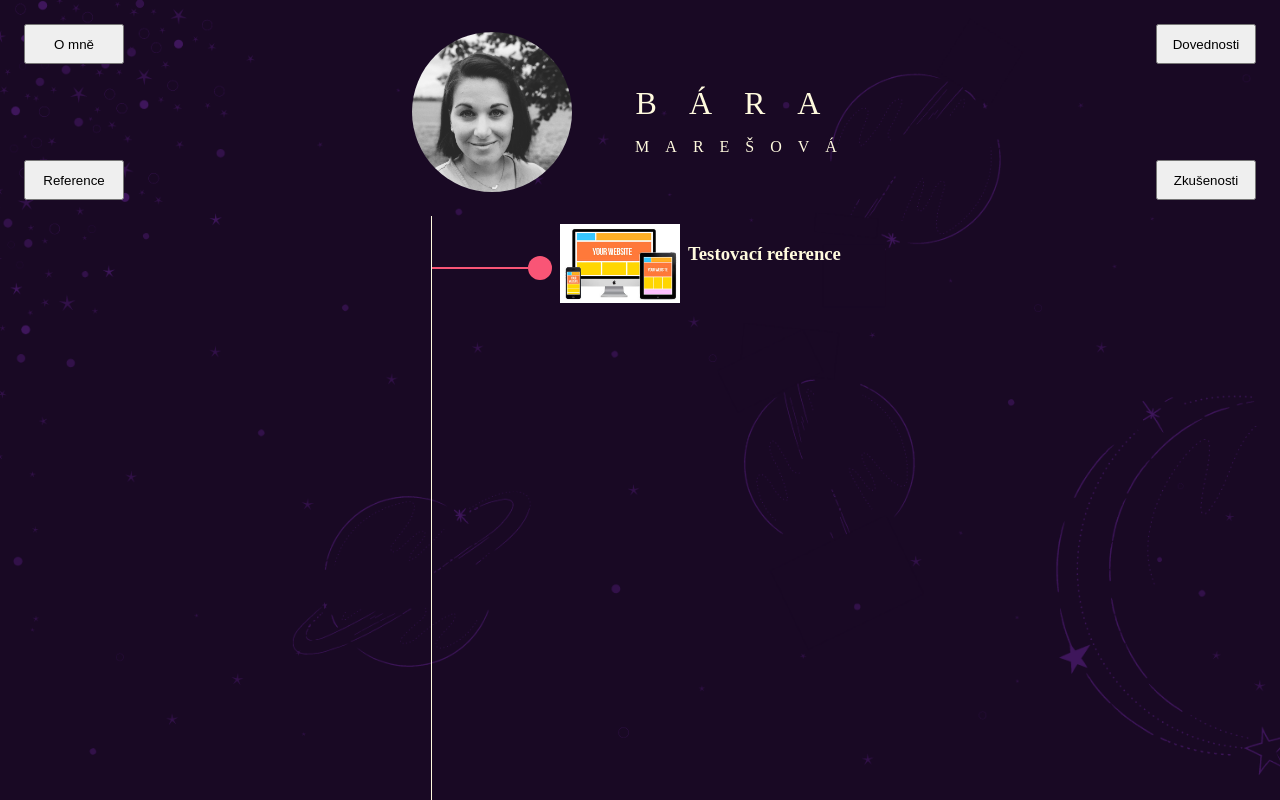
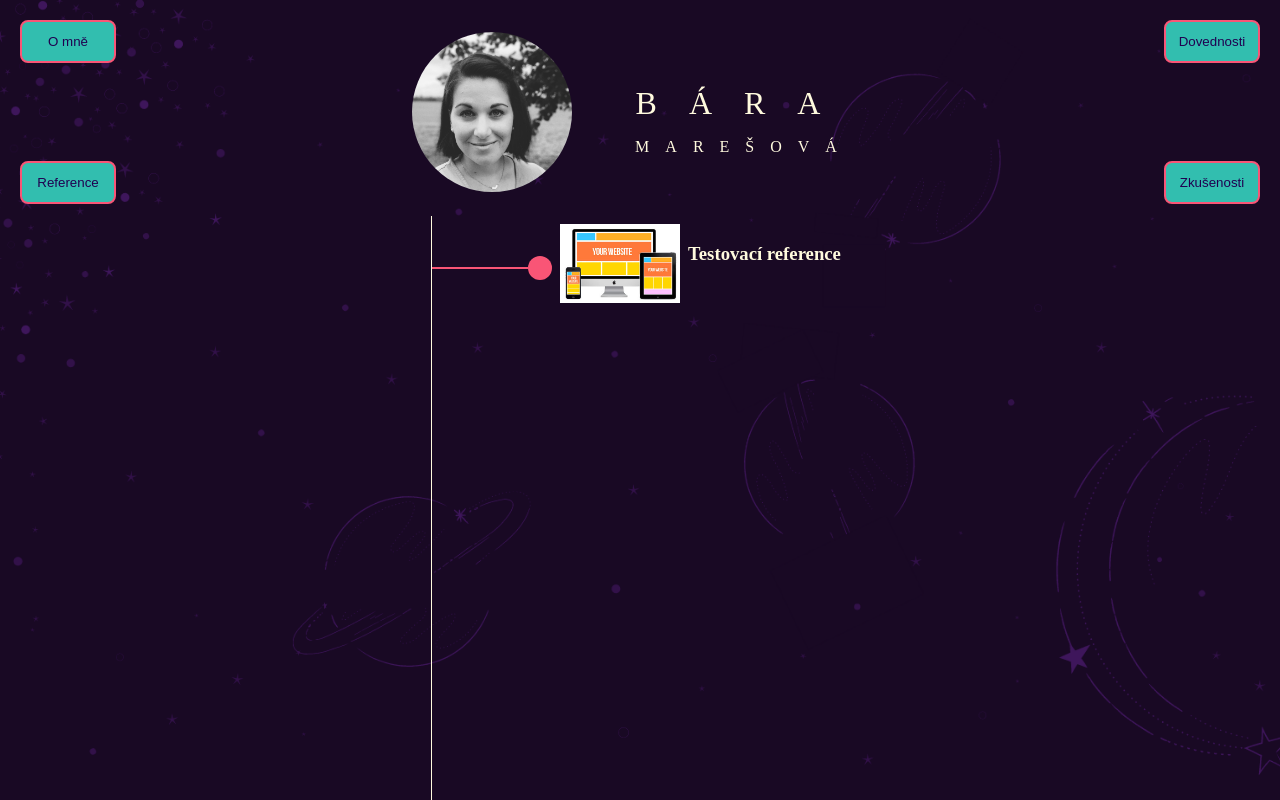
Before and after one commit to BaraMaresova/portfolio, a React (Create React App) app in the folder baramaresova/: page / in a window 1280 px wide. Shown: the top 800 px of the page. Built offline with nearby package versions, Linux system fonts and the light colour scheme.

Commit message:
dostylování buttonů

```diff
--- a/baramaresova/src/components/Navigation/NavButton/navButton.scss
+++ b/baramaresova/src/components/Navigation/NavButton/navButton.scss
@@ -1,33 +1,40 @@
-/* .navUrl {
-  width: 100%;
-  text-decoration: none;
-  color: black;
-  margin: 0;
-  padding: auto;
-} */
+@import '../../../scss/variables';
+@import '../../../scss/colors';
 
 .navButton {
-  height: 40px;
-  width: 100px;
+  width: $spacing * 4;
+  padding: $spacing/2;
   position: absolute;
+  cursor: pointer;
+  background-color: $green-c;
+  border: 2px solid $pink-c;
+  border-radius: 8px;
+  color: $dark-c;
+
+  &:hover,
+  &:focus {
+    background-color: $pink-c;
+    border: 2px solid $green-c;
+    color: $light-c;
   }
 
-.navButton_leftTop {
-  left:16px;
-  top:16px;
+  &_leftTop {
+    left: $spacing/2;
+    top: $spacing/2;
   }
 
-.navButton_rightTop {
-  right:16px;
-  top:16px;
+  &_rightTop {
+    right: $spacing/2;
+    top: $spacing/2;
   }
 
-.navButton_leftBottom {
-  left:16px;
-  bottom:16px;
+  &_leftBottom {
+    left: $spacing/2;
+    bottom: $spacing/2;
   }
 
-.navButton_rightBottom {
-  right:16px;
-  bottom:16px;
+  &_rightBottom {
+    right: $spacing/2;
+    bottom: $spacing/2;
   }
+}
```
Lines whose indentation alone changed are shown as unchanged.
